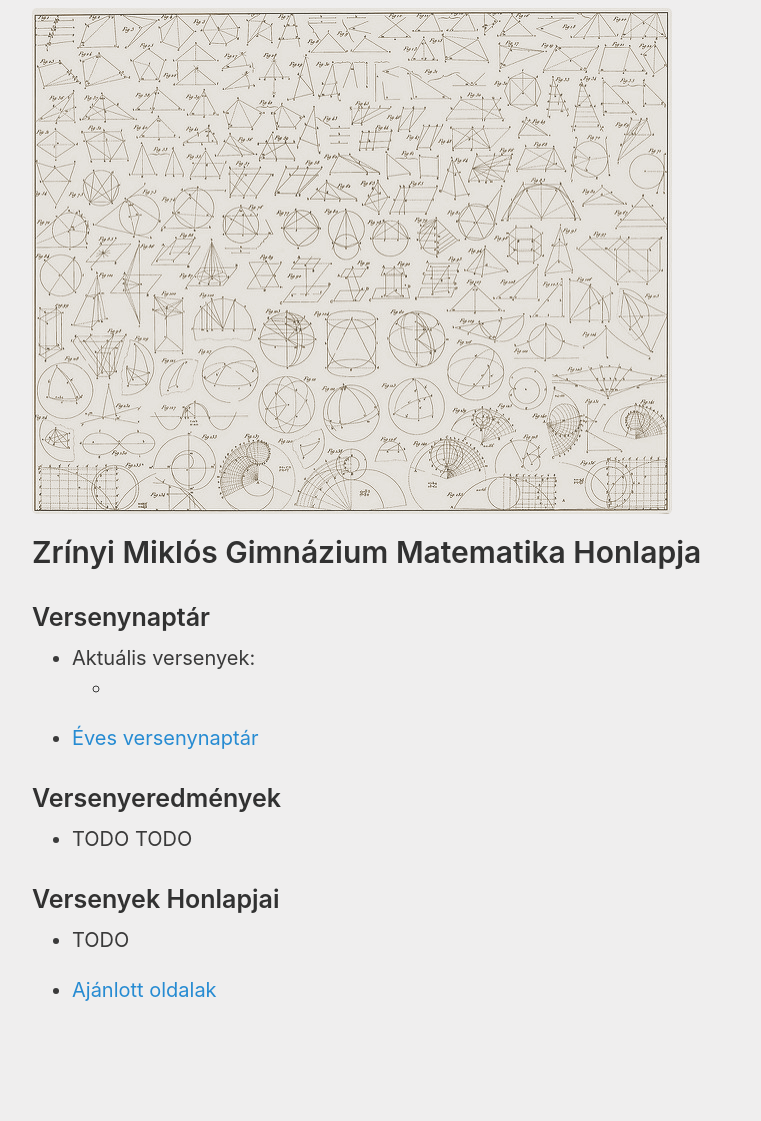
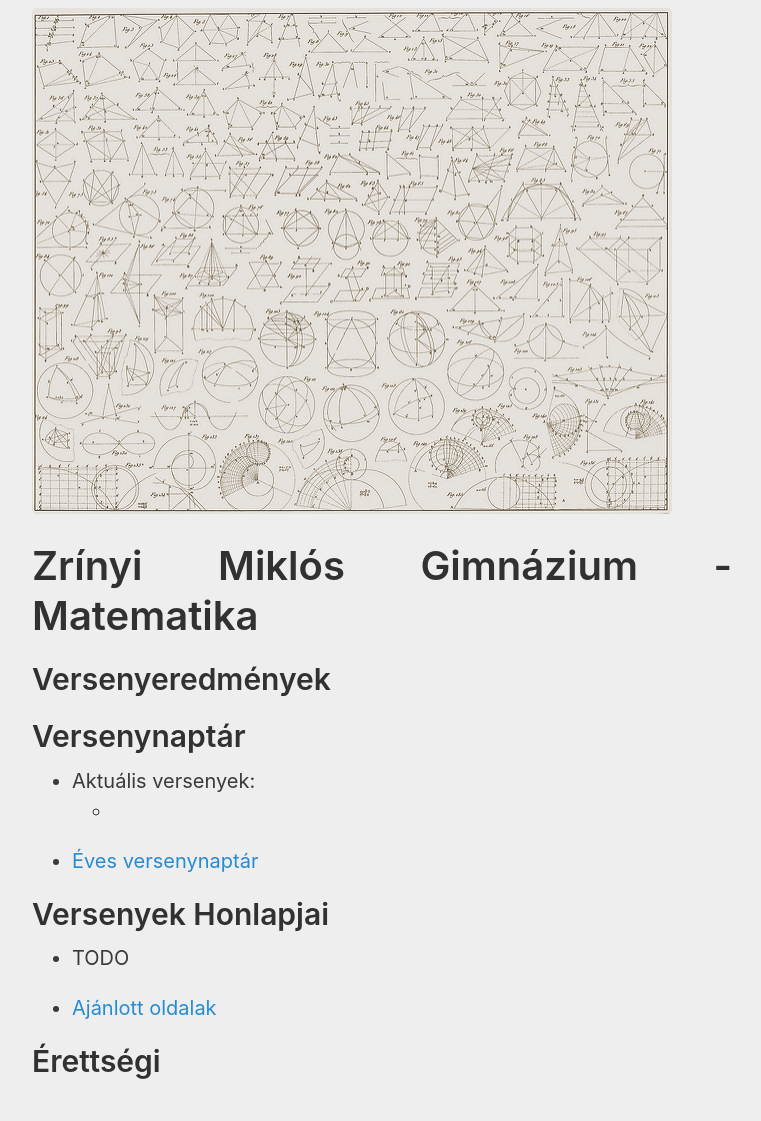
Before and after one commit to zmg-matematika/zmg-matematika.github.io, a Jekyll site: the page built from index.md, in a window 1280 px wide. Shown: the whole page, without its empty margins (258-1019 px from the left). Built offline with Jekyll 4.4.1, drawn with Linux system fonts in a browser that asks for light colours; before the commit the page ends 1045 px from its top, so only the background shows below that.

Commit message:
Update kezdolap.md

```diff
--- a/_includes/kezdolap.md
+++ b/_includes/kezdolap.md
@@ -1,20 +1,20 @@
 <p><img src="./dokumentumok/kezdokep.jpg" align="middle"> </p>
 
-## Zrínyi Miklós Gimnázium Matematika Honlapja
+# Zrínyi Miklós Gimnázium  - Matematika
 
-### Versenynaptár
+## Versenyeredmények
+
+## Versenynaptár
 
 - Aktuális versenyek:
   -
 
 - [Éves versenynaptár](./_includes/versenyek.md)
 
-### Versenyeredmények
-
-- TODO TODO
-
-### Versenyek Honlapjai
+## Versenyek Honlapjai
 
 - TODO
 
 - [Ajánlott oldalak](./_includes/ajanlott.md)
+
+## Érettségi
```
